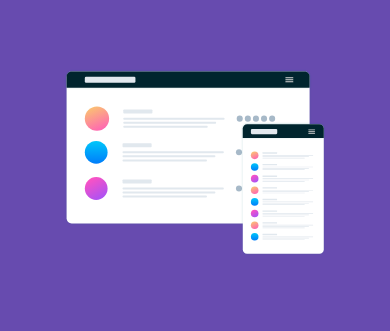
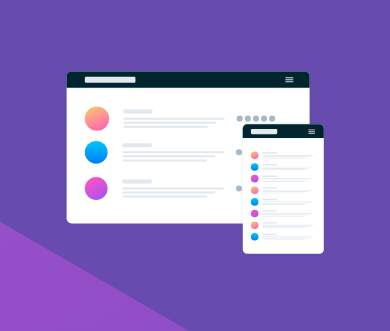
Before and after one commit to Yashi-Singh-9/Huddle-Landing-Page-With-a-Single-Introductory-Section, a plain HTML site: page index.html in a window 390 px wide. Shown: the part 145-476 px from the top of the page. Drawn offline with nearby package versions, Linux system fonts and the light colour scheme; files that its build step writes are made by us from their sources.

Commit message:
Update style.less

```diff
--- a/styles/style.less
+++ b/styles/style.less
@@ -11,11 +11,11 @@
 body{
     font-family: 'Open Sans', sans-serif;
     font-weight: 400;
-    background: url(images/bg-desktop.svg) no-repeat @violet;
+    background: url(../images/bg-desktop.svg) no-repeat @violet;
     background-size: cover;
 
     @media (max-width: 768px) {
-        background: url(images/bg-mobile.svg) no-repeat @violet;
+        background: url(../images/bg-mobile.svg) no-repeat @violet;
         background-size: cover;
     }
 }
```
